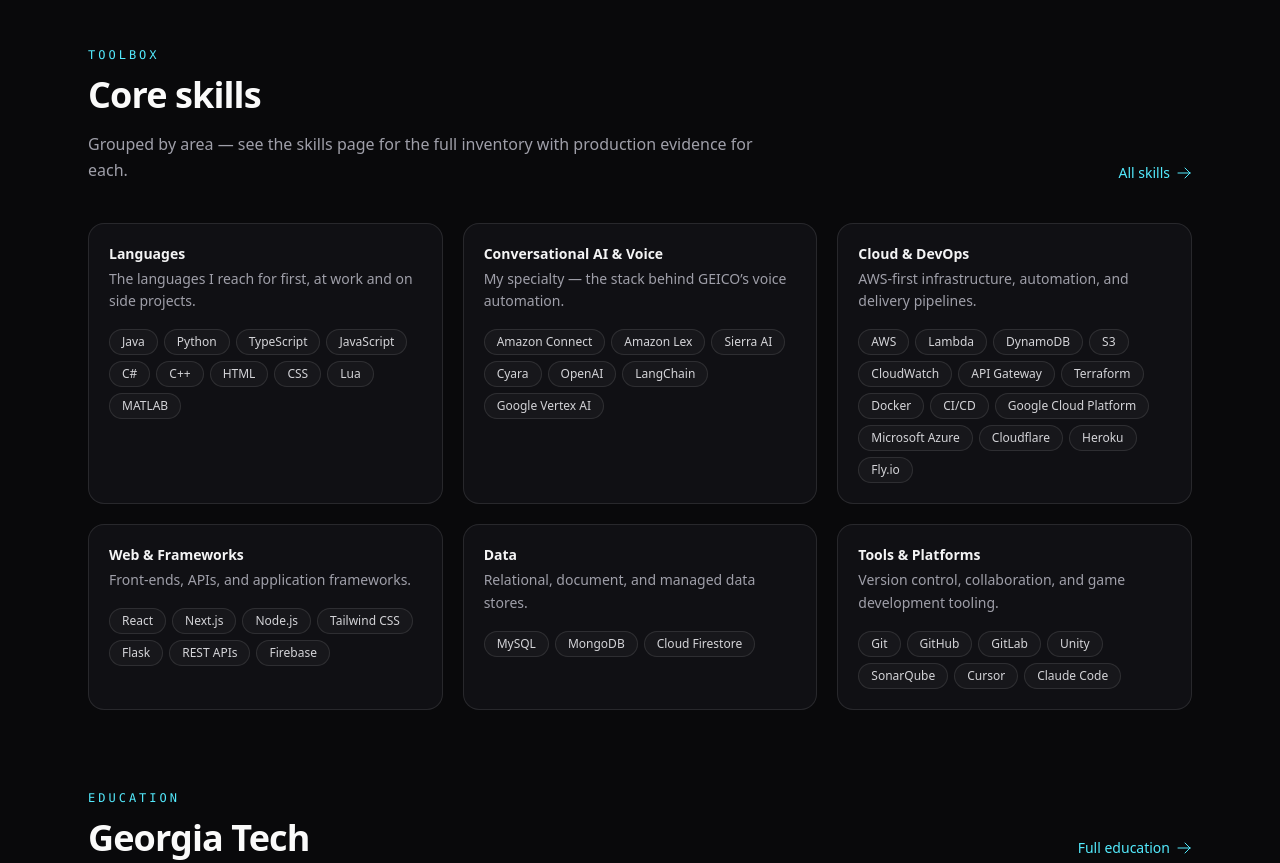
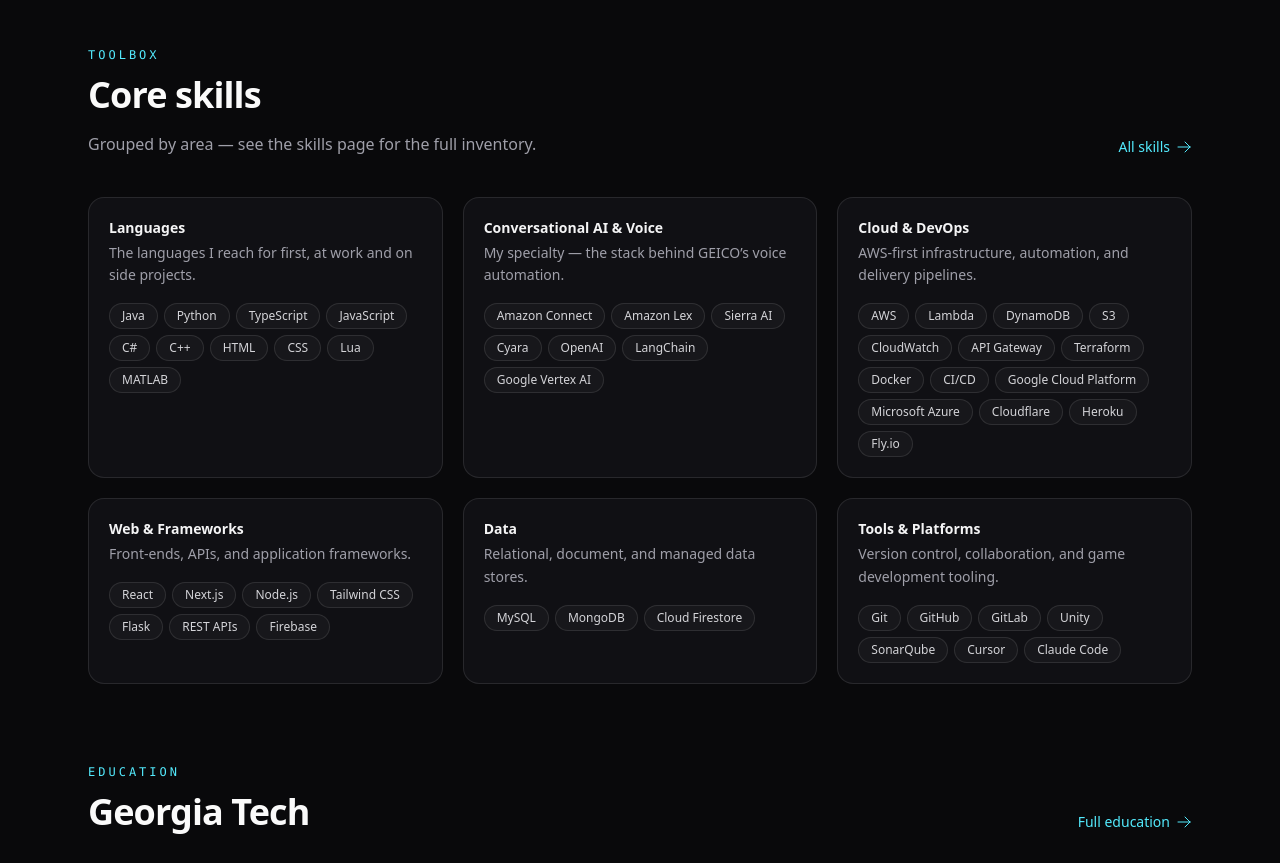
Before and after one commit to Kevin-Kwan/kevin-kwan.github.io, a Next.js app: page / in a window 1280 px wide. Shown: the part 4800-5663 px from the top of the page. Built offline with nearby package versions, Linux system fonts and the light colour scheme.

Commit message:
Iteration 12: update pages/index.tsx

```diff
--- a/pages/index.tsx
+++ b/pages/index.tsx
@@ -474,7 +474,7 @@ function Home() {
         <SectionHeadingRow
           eyebrow="Toolbox"
           title="Core skills"
-          description="Grouped by area — see the skills page for the full inventory with production evidence for each."
+          description="Grouped by area — see the skills page for the full inventory."
           linkHref="/skills"
           linkLabel="All skills"
         />
```
